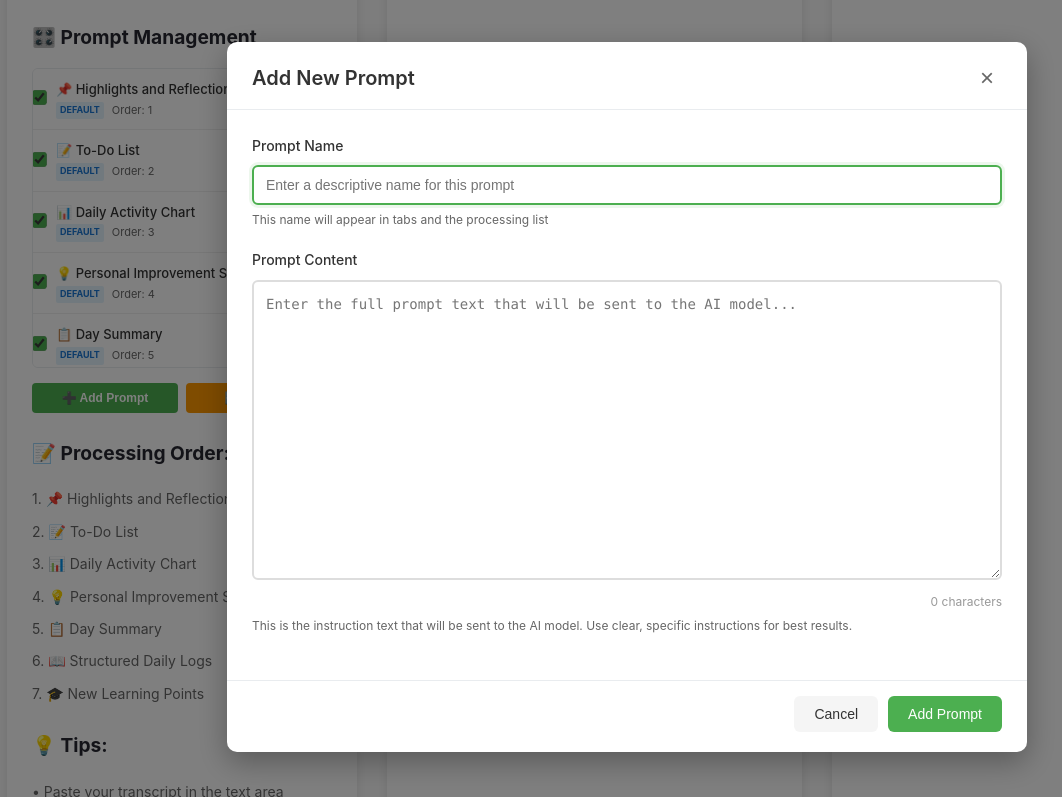
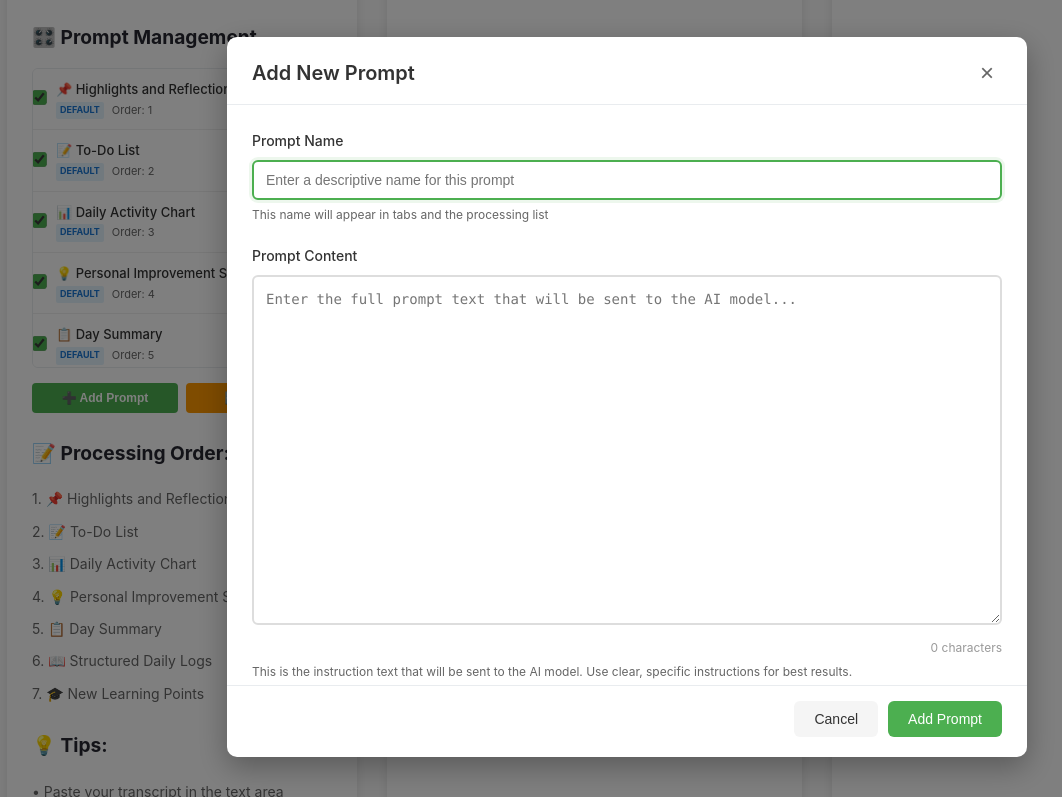
Before and after one commit to EthanKeng/limitless_dailyReport, a plain HTML site: page index.html in a window 1280 px wide. Both pictures are taken after a click on the button "➕ Add Prompt". Shown: the part 966-1763 px from the top of the page, without its empty margins (13-1075 px from the left). Drawn offline with Linux system fonts and the light colour scheme.

Commit message:
fix the scroll issue in edit box

```diff
--- a/index.html
+++ b/index.html
@@ -568,7 +568,7 @@
 
         .form-textarea {
             width: 100%;
-            min-height: 300px;
+            height: 350px;
             padding: 12px;
             border: 2px solid #ddd;
             border-radius: 6px;
@@ -578,6 +578,8 @@
             resize: vertical;
             transition: border-color 0.2s;
             box-sizing: border-box;
+            overflow-y: scroll;
+            overflow-x: hidden;
         }
 
         .form-textarea:focus {
@@ -1610,37 +1612,6 @@ Transcript follows:`,
             } else {
                 characterCounter.style.color = '#999';
             }
-
-            // Auto-resize textarea
-            autoResizeTextarea();
-        }
-
-
-        function autoResizeTextarea() {
-            // Save current scroll position
-            const currentScroll = promptContentInput.scrollTop;
-
-            // Reset height to get accurate scrollHeight
-            promptContentInput.style.height = 'auto';
-            promptContentInput.style.overflowY = 'hidden';
-
-            // Calculate heights
-            const scrollHeight = promptContentInput.scrollHeight;
-            const maxHeight = window.innerHeight * 0.4; // Max 40% of viewport height
-            const minHeight = 300; // Minimum height
-
-            if (scrollHeight > maxHeight) {
-                // Content exceeds max height - make textarea scrollable
-                promptContentInput.style.height = maxHeight + 'px';
-                promptContentInput.style.overflowY = 'auto';
-                // Restore scroll position
-                promptContentInput.scrollTop = currentScroll;
-            } else {
-                // Content fits - expand textarea to fit content
-                const newHeight = Math.max(scrollHeight, minHeight);
-                promptContentInput.style.height = newHeight + 'px';
-                promptContentInput.style.overflowY = 'hidden';
-            }
         }
 
         function handleModalSubmit(e) {
```
